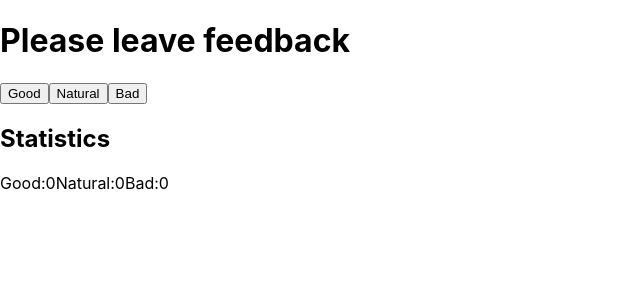
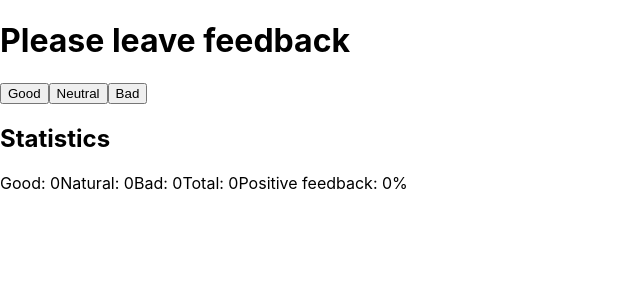
Before and after one commit to SvistPetro/goit-react-hw-02-feedback, a React (Create React App) app: page / in a window 1280 px wide. Shown: the top 300 px of the page, without its empty margins (0-640 px from the left). Built offline with nearby package versions, Linux system fonts and the light colour scheme.

Commit message:
Task 1 at work

```diff
--- /dev/null
+++ b/src/App.jsx
@@ -0,0 +1,44 @@
+import { Component } from 'react';
+import { Statistics } from './components/Statistics/Statistics';
+
+export class App extends Component {
+
+  state = {
+    good: 0,
+    neutral: 0,
+    bad: 0
+  }
+
+  handleClickButton = (e) => {
+    const key = e.target.name;
+    this.setState((prevState) => {
+      return {[key]: prevState[key] +1};
+    });
+  }
+
+  countTotalFeedback = () => {
+    const { good, neutral, bad } = this.state;
+    return good + neutral + bad;
+  }
+
+  countPositiveFeedbackPercentage = (total) => {
+    const { good } = this.state;
+    return total === 0 ? 0 : Math.round((good * 100) / total);
+
+  }
+  render() {
+
+    return (
+      <div>
+        <Statistics
+        good={this.state.good}
+        neutral={this.state.neutral}
+        bad={this.state.bad}
+        handleClickButton={this.handleClickButton}
+        countTotalFeedback={this.countTotalFeedback}
+        countPositiveFeedbackPercentage={this.countPositiveFeedbackPercentage}
+        />
+      </div>
+    );
+  }
+}
--- a/src/components/App.jsx
+++ /dev/null
@@ -1,9 +0,0 @@
-import Statistics from './Statistics/Statistics';
-
-export const App = () => {
-  return (
-    <div>
-      <Statistics />
-    </div>
-  );
-};
--- a/src/components/Statistics/Statistics.jsx
+++ b/src/components/Statistics/Statistics.jsx
@@ -1,25 +1,25 @@
-// const { Component } = require("react");
 import { Component } from 'react';
 
 
 class Statistics extends Component {
-    state = {
-        good: 0,
-        neutral: 0,
-        bad: 0
-      }
 
     render() {
+        const { good, neutral, bad, handleClickButton, countTotalFeedback, countPositiveFeedbackPercentage } = this.props;
+        const total = countTotalFeedback();
+        const percent = countPositiveFeedbackPercentage(total);
+
         return (
             <>
                 <h1>Please leave feedback</h1>
-                <button type="button">Good</button>
-                <button type="button">Natural</button>
-                <button type="button">Bad</button>
+                <button type="button" name="good" onClick={handleClickButton}>Good</button>
+                <button type="button" name="neutral" onClick={handleClickButton}>Neutral</button>
+                <button type="button" name="bad" onClick={handleClickButton}>Bad</button>
                 <h2>Statistics</h2>
-                <span>Good:{this.state.good}</span>
-                <span>Natural:{this.state.neutral}</span>
-                <span>Bad:{this.state.bad}</span>
+                <span>Good: {good}</span>
+                <span>Natural: {neutral}</span>
+                <span>Bad: {bad}</span>
+                <span>Total: {total}</span>
+                <span>Positive feedback: {percent}%</span>
             </>
 
         )
@@ -27,4 +27,4 @@ class Statistics extends Component {
 
 }
 
-export default Statistics;
+export { Statistics };
--- a/src/index.js
+++ b/src/index.js
@@ -1,6 +1,6 @@
 import React from 'react';
 import ReactDOM from 'react-dom/client';
-import { App } from 'components/App';
+import { App } from 'App';
 import './index.css';
 
 ReactDOM.createRoot(document.getElementById('root')).render(
```
